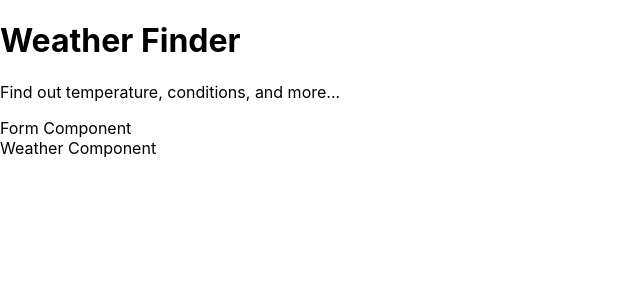
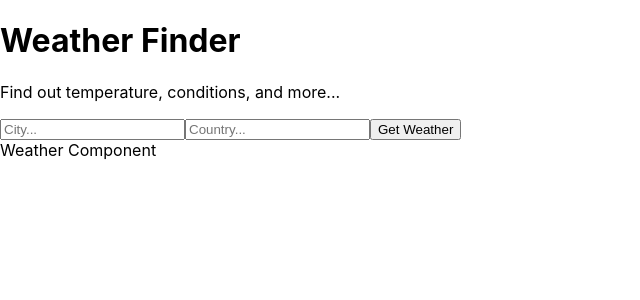
Before and after one commit to rachelinkala/weather-app, a React (Create React App) app: page / in a window 1280 px wide. Shown: the top 300 px of the page, without its empty margins (0-640 px from the left). Built offline with nearby package versions, Linux system fonts and the light colour scheme.

Commit message:
fetch weather api

```diff
--- a/src/App.js
+++ b/src/App.js
@@ -4,6 +4,12 @@
 import Weather from './components/Weather';
 
 class App extends React.Component {
+  getWeather = async () => {
+    const API_KEY = process.env.WEATHER_API_KEY;
+    const api_call = await fetch(`http://api.openweathermap.org/data/2.5/weather?q=London,uk&APPID=${API_KEY}`);
+    const data = await api_call.json();
+    console.log(data);
+  }
   render() {
     return (
     <div>
--- a/src/components/Form.js
+++ b/src/components/Form.js
@@ -3,7 +3,11 @@
 class Form extends React.Component {
   render() {
     return(
-      <div>Form Component</div>
+      <form>
+        <input type="text" name="city" placeholder="City..." />
+        <input type="text" name="country" placeholder="Country..." />
+        <button>Get Weather</button>
+      </form>
     );
   }
 };
```
Also changed, not shown: 1 other file (tests, documents, lock files or other folders).
